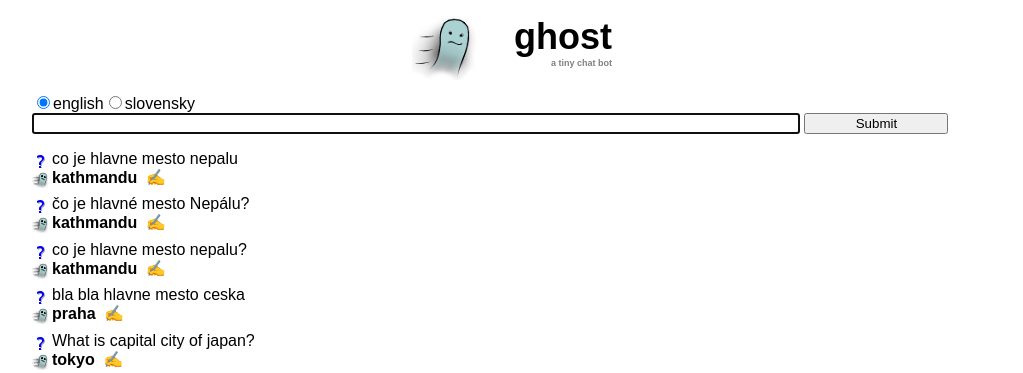
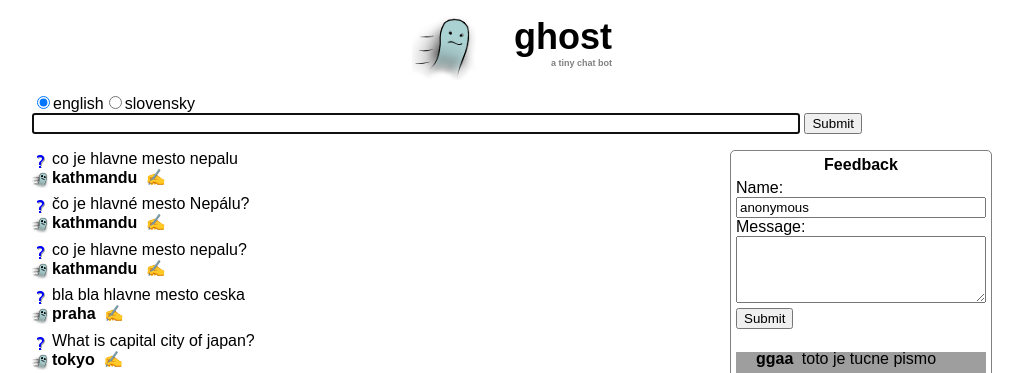
Before and after one commit to php-scripts/ghost, a PHP site: page / in a window 1280 px wide. Shown: the top 373 px of the page, without its empty margins (128-1151 px from the left). Run offline with PHP 8.4, Linux system fonts and the light colour scheme; grey boxes are pictures that could not be loaded.

Commit message:
- added feedback form - added purin2.php config file (for rss)

```diff
--- /dev/null
+++ b/www/feedback.txt
@@ -0,0 +1,18 @@
+<div class="feedback"><span class="name">ggaa</span>toto je tucne pismo</div>
+<div class="feedback"><span class="name">dvh</span>super stranka, mam par pripomienok:
+<br />
+<br />- prva
+<br />- druha
+<br />- tretia</div>
+<div class="feedback"><span class="name">toto je pokus</span>toto je pokus</div>
+<div class="feedback">asdfasdf</div>
+<div class="feedback">asdf asdf asdfasdf
+<br /></div>
+<div class="feedback">riadok1
+<br />2
+<br />3
+<br />4
+<br />5</div>
+<div class="feedback">this is some test message
+<br />on few lines</div>
+<div class="feedback">cool site bro</div>
--- a/www/index.css
+++ b/www/index.css
@@ -53,8 +53,10 @@ input[type="radio"] {
 }
 
 input[type="submit"] {
+  /*
   width: 15%;
   margin: auto;
+  */
 }
 
 /*
@@ -98,3 +100,45 @@ input.improve {
   margin: 0px;
   margin-top: 1em;
 }
+
+div.feedbackform {
+  width: 250px;
+  float: right;
+  border: 1px solid gray;
+  border-radius: 5px;
+  padding: 5px;
+}
+
+div.feedbackform input[type="text"] {
+  width: 100%;
+}
+
+div.middle {
+  text-align: center;
+  font-weight: bold;
+  /*border-bottom: 1px solid gray;*/
+  margin-bottom: 5px;
+}
+
+div.feedbackform textarea {
+  width: 100%;
+  height: 5em;
+}
+
+div.buttons {
+  /*border-bottom: 1px solid gray;*/
+  padding-top: 5px;
+  padding-bottom: 5px;
+}
+
+div.feedback {
+  font-weight: normal;
+  padding-left: 20px;
+  background: url('purin2/tango/16x16/apps/system-users.png') no-repeat 0px 2px;
+  padding-bottom: 1ex;
+}
+
+span.name {
+  font-weight: bold;
+  margin-right: 1ex;
+}
--- a/www/index.php
+++ b/www/index.php
@@ -6,6 +6,7 @@
     <link rel="alternate" type="application/rss+xml" href="rss.php" title="Ghost recent chats" />
     <link rel="alternate" type="application/rss+xml" href="rss-improve.php?lang=sk" title="Recent slovak improvements" />
     <link rel="alternate" type="application/rss+xml" href="rss-improve.php?lang=en" title="Recent english improvements" />
+    <link rel="alternate" type="application/rss+xml" href="rss-feedback.php" title="Recent feedbacks" />
     <link rel="stylesheet" type="text/css" href="index.css" />
 	</head>
 	<script src="index.js"></script>
@@ -18,6 +19,7 @@
         <h2>a tiny chat bot</h2>
       </a>
     </div>
+
 
     <form action="chat.php" method="get">
       <?php
@@ -38,6 +40,36 @@
       <input id="input1" type="text" name="question" autofocus />
       <input type="submit" />
     </form>
+
+    <div class="feedbackform">
+
+      <form action="feedback.php" method="post">
+        <div class="middle">
+          Feedback
+        </div>
+
+        <div class="name">
+          Name: <input type="text" name="name" value="anonymous"/>
+        </div>
+
+        <div class="message">
+          Message: <textarea id="input2" name="feedback"></textarea>
+        </div>
+
+        <div class="buttons">
+          <input type="submit" />
+        </div>
+
+      </form>
+
+      <?php
+        $chat = explode("\n",file_get_contents('feedback.txt'));
+        for ($i=0; ($i<2*20+1)&&($i<count($chat)-1); $i++)
+          echo $chat[$i]."\n";
+      ?>
+
+    </div>
+
 
     <?php
       //  no question, so only show chats
--- /dev/null
+++ b/www/purin2.php
@@ -0,0 +1,4 @@
+<?php
+    // override purin2 config file
+    $pu_root = 'purin2/';
+?>
```
Also changed, not shown: www/feedback.php (added, +23 -0 lines), www/rss-feedback.php (added, +16 -0 lines).
